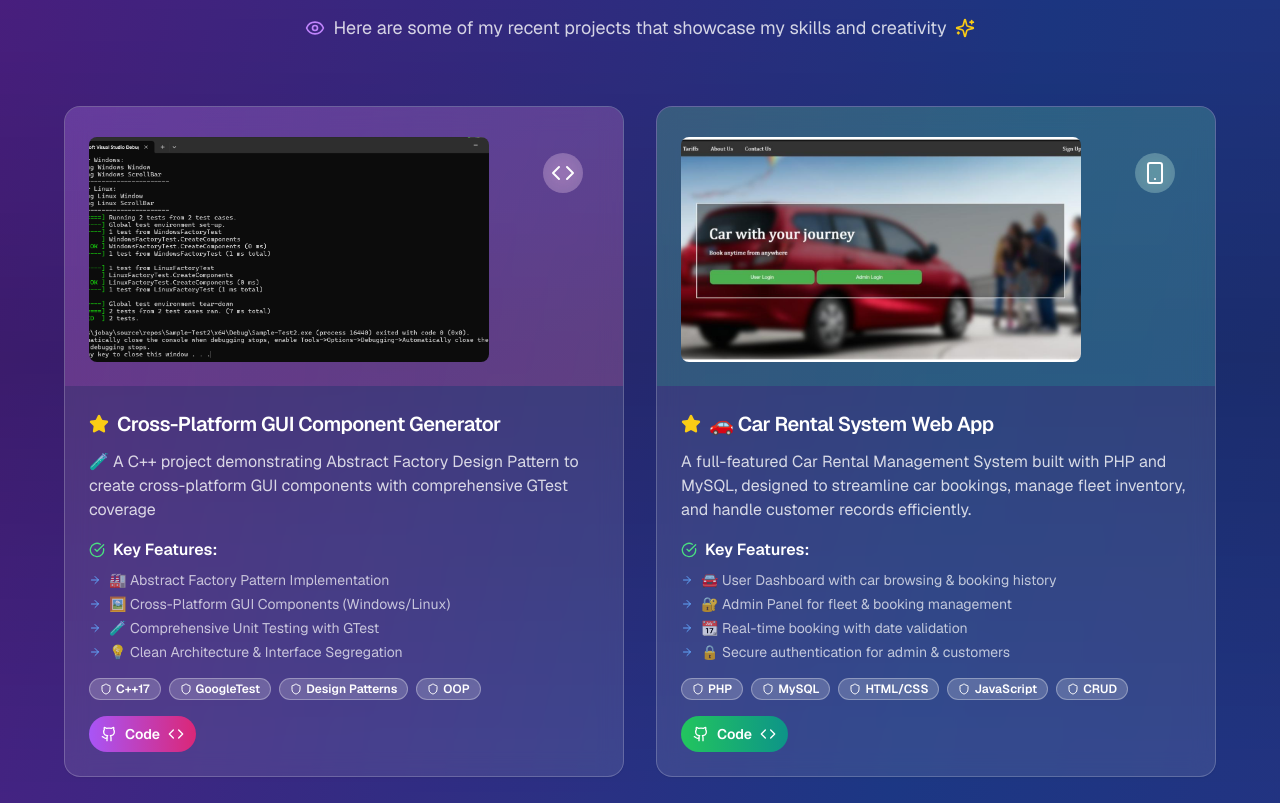
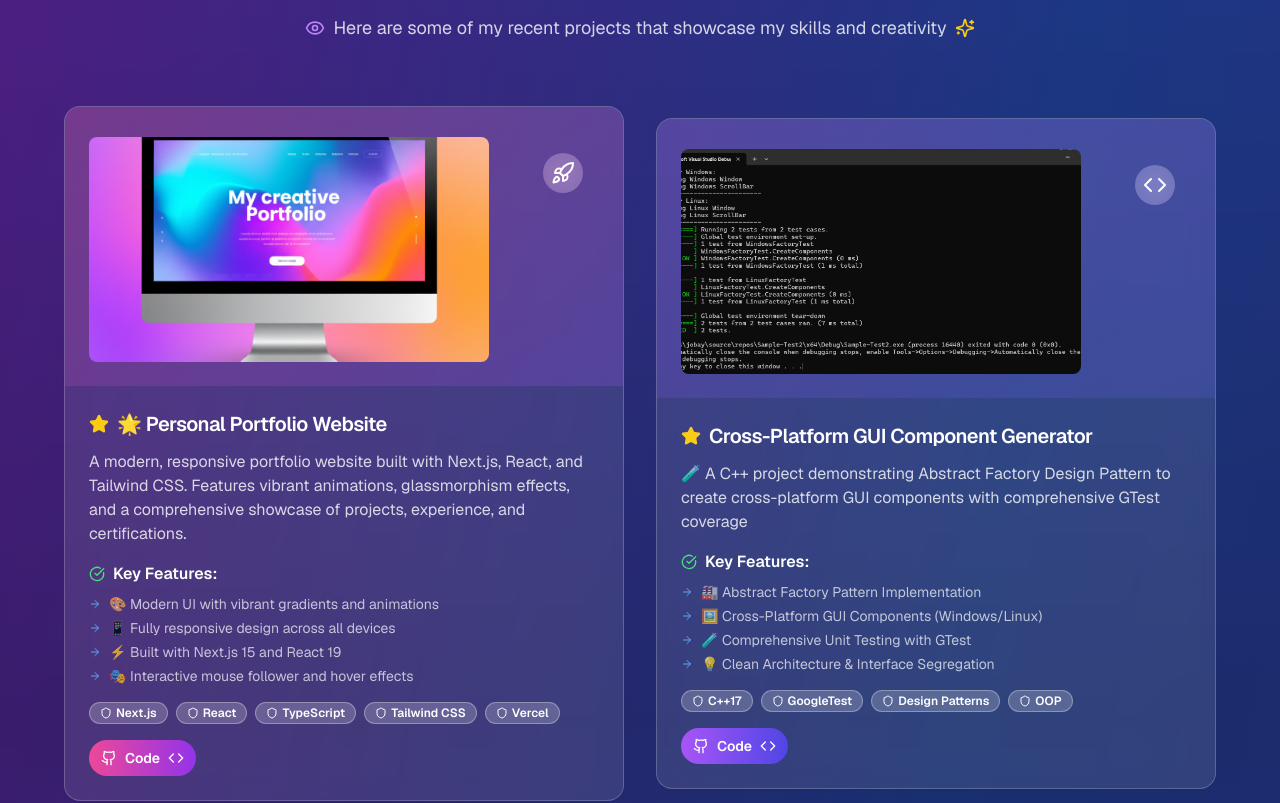
Before and after one commit to jobayertalha/Personal-portfolio-site, a Next.js app: page / in a window 1280 px wide. Shown: the part 1055-1858 px from the top of the page. Built offline with nearby package versions, Linux system fonts and the light colour scheme.

Commit message:
feat: add featured portfolio project with GitHub link
Add new portfolio project with detailed description, tags, and GitHub link.

#VERCEL_SKIP

Co-authored-by: null <174087427+jobayertalha@users.noreply.github.com>

```diff
--- a/app/page.tsx
+++ b/app/page.tsx
@@ -193,7 +193,7 @@ export default function Portfolio() {
                   asChild
                 >
                   <Link
-                    href="https://drive.google.com/file/d/1la5TwyWn4DwiockM_gaBxdsHWcvCiEGO/view?usp=sharing"
+                    href="https://drive.google.com/file/d/12oqKip_9zEhFOyzLyGoEC9DuQYxd9725/view?usp=sharing"
                     target="_blank"
                     rel="noopener noreferrer"
                     className="flex items-center gap-2"
@@ -256,12 +256,30 @@ export default function Portfolio() {
             <div className="mx-auto grid max-w-6xl items-center gap-8 lg:grid-cols-2">
               {[
                 {
+                  title: "🌟 Personal Portfolio Website",
+                  description:
+                    "A modern, responsive portfolio website built with Next.js, React, and Tailwind CSS. Features vibrant animations, glassmorphism effects, and a comprehensive showcase of projects, experience, and certifications.",
+                  tags: ["Next.js", "React", "TypeScript", "Tailwind CSS", "Vercel"],
+                  gradient: "from-pink-500 to-purple-500",
+                  hoverGradient: "from-pink-600 to-purple-600",
+                  icon: Rocket,
+                  features: [
+                    "🎨 Modern UI with vibrant gradients and animations",
+                    "📱 Fully responsive design across all devices",
+                    "⚡ Built with Next.js 15 and React 19",
+                    "🎭 Interactive mouse follower and hover effects",
+                  ],
+                  githubLink: "https://github.com/jobayertalha/Personal-portfolio-site",
+                  demoLink: null,
+                  image: "/colorful-gradient-portfolio.png",
+                },
+                {
                   title: "Cross-Platform GUI Component Generator",
                   description:
                     "🧪 A C++ project demonstrating Abstract Factory Design Pattern to create cross-platform GUI components with comprehensive GTest coverage",
                   tags: ["C++17", "GoogleTest", "Design Patterns", "OOP"],
-                  gradient: "from-purple-500 to-pink-500",
-                  hoverGradient: "from-purple-600 to-pink-600",
+                  gradient: "from-purple-500 to-indigo-500",
+                  hoverGradient: "from-purple-600 to-indigo-600",
                   icon: Code,
                   features: [
                     "🏭 Abstract Factory Pattern Implementation",
```
Also changed, not shown: public/colorful-gradient-portfolio.png (added).
